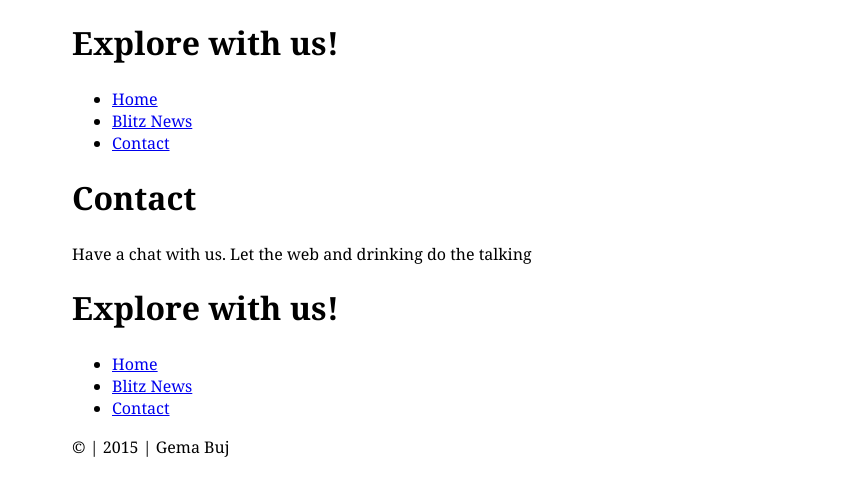
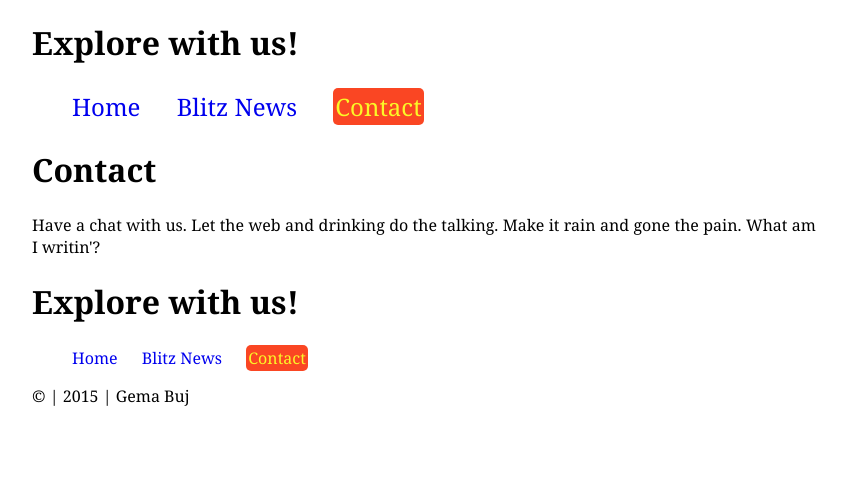
Before and after one commit to gemabuj/sinapsis, a Jekyll site: the page built from contact.html, in a window 1280 px wide. Shown: the top 496 px of the page, without its empty margins (216-1062 px from the left). Built offline with Jekyll 4.4.1, drawn with Linux system fonts in a browser that asks for light colours; Markdown is read by kramdown in place of the engine named in the settings.

Commit message:
tweaking sass and css
adding 2 class of navigation bar in top and bottom, beautify its style,
change list-style-type and text-decoration to none.

```diff
--- a/_includes/nav.html
+++ b/_includes/nav.html
@@ -1,7 +1,7 @@
-<nav class="navigation-bar">
+<nav class="navigation-bar {{include.navtype}}">
 		<ul>
-				<li><a href="{{site.baseurl}}/index.html">Home</a></li>
-				<li><a href="{{site.baseurl}}/blitznews.html">Blitz News</a></li>
-				<li><a href="{{site.baseurl}}/contact.html">Contact</a></li>
+				<li><a href="{{site.baseurl}}/index.html" class="{% if page.url == '/index.html'%} selected {% endif %}">Home</a></li>
+				<li><a href="{{site.baseurl}}/blitznews.html" class="{% if page.url == '/blitznews.html'%} selected {% endif %}">Blitz News</a></li>
+				<li><a href="{{site.baseurl}}/contact.html" class="{% if page.url == '/contact.html'%} selected {% endif %}">Contact</a></li>
 		</ul>
 </nav>
--- a/_layouts/default.html
+++ b/_layouts/default.html
@@ -10,12 +10,12 @@
 		<container>
 			<header>
 				<h1>Explore with us!</h1>
-				{% include nav.html %}
+				{% include nav.html navtype='nav-top'%}
 			</header>
 			{{content}}
 			<footer>
 				<h1>Explore with us!</h1>
-				{% include nav.html %}
+				{% include nav.html navtype='nav-bottom'%}
 				<p>&copy; | 2015 | Gema Buj</p>
 			</footer>
 		</container>
--- a/blitznews.html
+++ b/blitznews.html
@@ -3,4 +3,4 @@ layout: default
 ---
 
 <h1>Blitz News</h1>
-<p align="justify">Fresh news from the oven</p>
+<p align="justify">Fresh news from the oven. Ok that's a little bit oldie and not-quite goldy.</p>
--- a/contact.html
+++ b/contact.html
@@ -3,4 +3,4 @@ layout: default
 ---
 
 <h1>Contact</h1>
-<p align="justify">Have a chat with us. Let the web and drinking do the talking</p>
+<p align="justify">Have a chat with us. Let the web and drinking do the talking. Make it rain and gone the pain. What am I writin'?</p>
--- a/css/style.css
+++ b/css/style.css
@@ -4,6 +4,30 @@ html {
   font: normal 100%/1.4 Georgia, serif;
   margin-left: auto;
   margin-right: auto;
-  width: 720px; }
+  width: 800px; }
+
+.selected {
+  background-color: #FA4623;
+  color: #FAF828;
+  padding: 2px;
+  border-radius: 5px; }
+
+.navigaton-bar ul {
+  list-style-type: none;
+  padding: 0; }
+
+a {
+  text-decoration: none; }
+
+.nav-top {
+  font-size: 1.5rem; }
+
+.nav-top li {
+  display: inline-block;
+  margin-right: 30px; }
+
+.nav-bottom li {
+  display: inline-block;
+  margin-right: 20px; }
 
 /*# sourceMappingURL=style.css.map */
```
Also changed, not shown: css/style.sass (+25 -1 lines), 2 other files.
